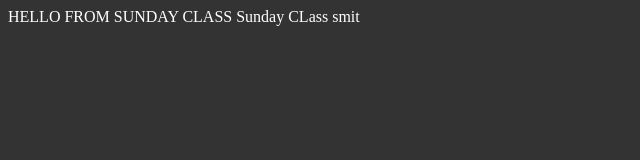
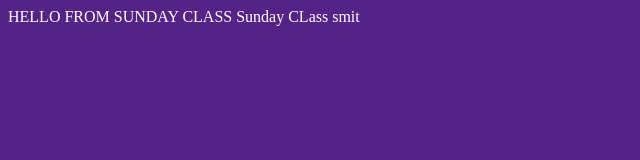
Before and after one commit to Haz-Clan/haz-clan.github.io, a plain HTML site: page index.html in a window 1280 px wide. Shown: the whole page, without its empty margins (0-640 px from the left). Drawn offline with Linux system fonts and the light colour scheme.

Commit message:
Update style.css

```diff
--- a/styles/style.css
+++ b/styles/style.css
@@ -1,4 +1,4 @@
 body{
-    background-color: #333;
+    background-color: #528;
     color: #ffff
 }
```
